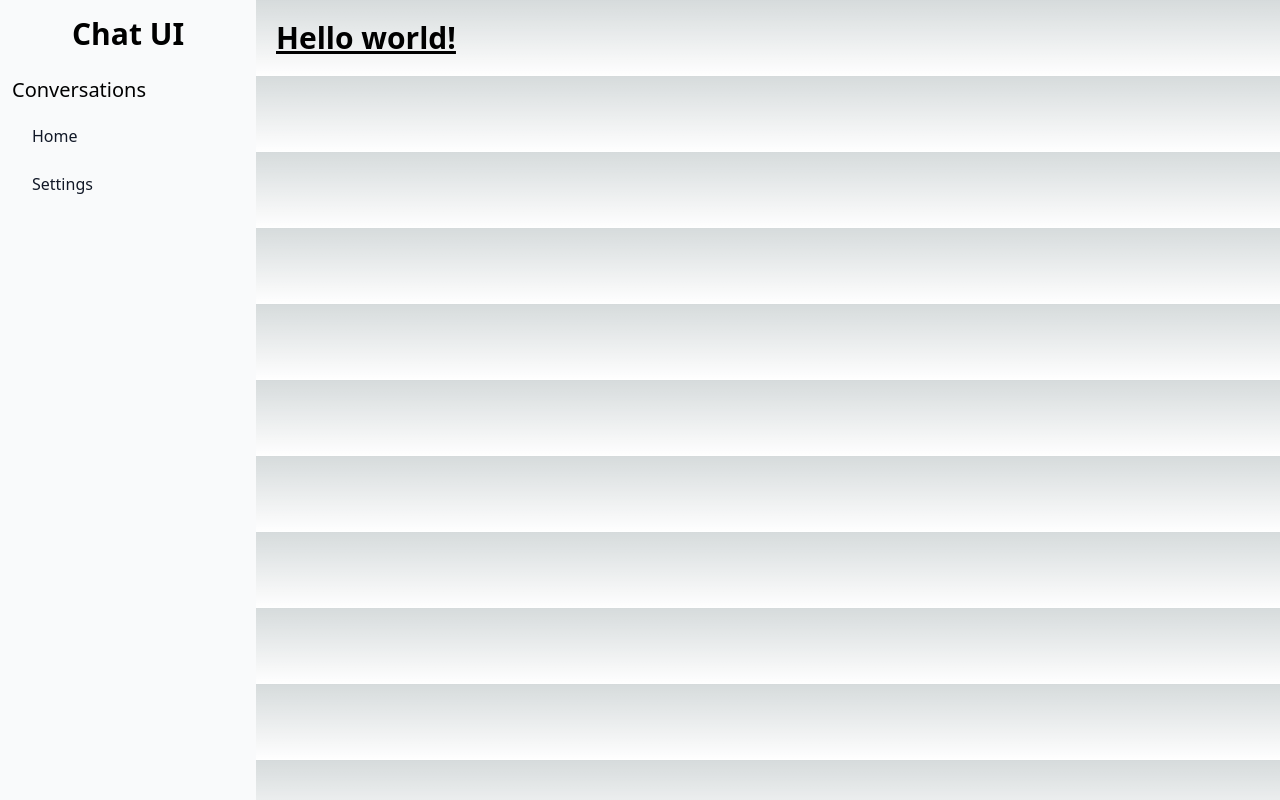
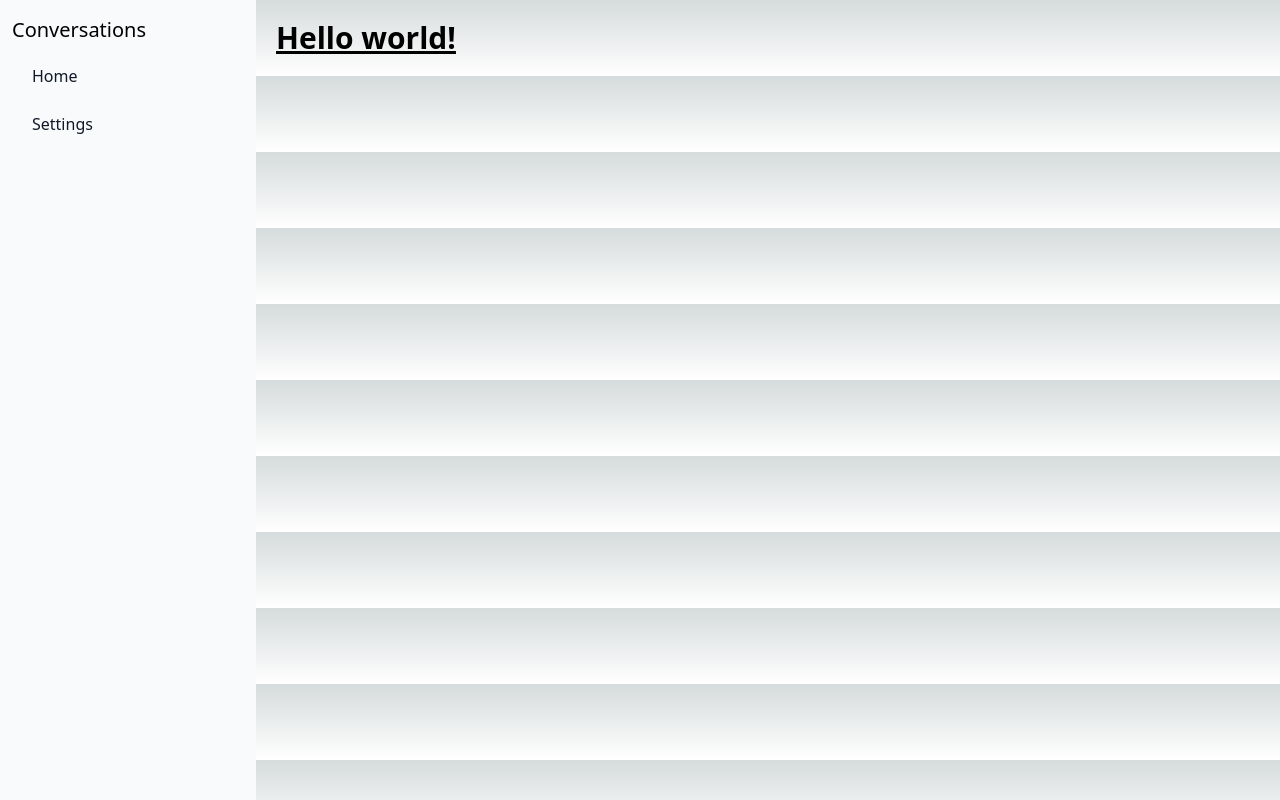
Before and after one commit to JohnPevien/chat-UI, a Next.js app: page /chat in a window 1280 px wide. Built offline with nearby package versions, Linux system fonts and the light colour scheme.

Commit message:
Update chat/layout

```diff
--- a/app/chat/layout.tsx
+++ b/app/chat/layout.tsx
@@ -15,14 +15,10 @@ export default function RootLayout({
             <body>
                 <aside
                     id="default-sidebar"
-                    className="fixed top-0 left-0 z-40 w-64 h-screen transition-transform -translate-x-full sm:translate-x-0"
+                    className="fixed top-0 left-0 z-40 h-screen w-64 -translate-x-full overflow-y-auto transition-transform sm:translate-x-0"
                     aria-label="Sidebar"
                 >
-                    <div className="h-full px-3 py-4 overflow-y-auto bg-gray-50 dark:bg-gray-800">
-                        <h1 className="mb-6 text-3xl mx-auto font-bold text-center">
-                            Chat UI
-                        </h1>
-
+                    <div className="h-full overflow-y-auto bg-gray-50 px-3 py-4 dark:bg-gray-800">
                         <div className="mb-3">
                             <h2 className="text-xl">Conversations</h2>
                         </div>
@@ -31,9 +27,9 @@ export default function RootLayout({
                                 <li>
                                     <a
                                         href="#"
-                                        className="flex items-center p-2 text-base font-normal text-gray-900 rounded-lg dark:text-white hover:bg-gray-100 dark:hover:bg-gray-700"
+                                        className="flex items-center rounded-lg p-2 text-base font-normal text-gray-900 hover:bg-gray-100 dark:text-white dark:hover:bg-gray-700"
                                     >
-                                        <span className="flex-1 ml-3 whitespace-nowrap">
+                                        <span className="ml-3 flex-1 whitespace-nowrap">
                                             Home
                                         </span>
                                         {/* <span className="inline-flex items-center justify-center px-2 ml-3 text-sm font-medium text-gray-800 bg-gray-200 rounded-full dark:bg-gray-700 dark:text-gray-300">
@@ -44,9 +40,9 @@ export default function RootLayout({
                                 <li>
                                     <a
                                         href="#"
-                                        className="flex items-center p-2 text-base font-normal text-gray-900 rounded-lg dark:text-white hover:bg-gray-100 dark:hover:bg-gray-700"
+                                        className="flex items-center rounded-lg p-2 text-base font-normal text-gray-900 hover:bg-gray-100 dark:text-white dark:hover:bg-gray-700"
                                     >
-                                        <span className="flex-1 ml-3 whitespace-nowrap">
+                                        <span className="ml-3 flex-1 whitespace-nowrap">
                                             Settings
                                         </span>
                                         {/* <span className="inline-flex items-center justify-center w-3 h-3 p-3 ml-3 text-sm font-medium text-blue-800 bg-blue-100 rounded-full dark:bg-blue-900 dark:text-blue-300">
@@ -58,7 +54,7 @@ export default function RootLayout({
                         </nav>
                     </div>
                 </aside>
-                <main className="sm:ml-64 p-5">{children}</main>
+                <main className="p-5 sm:ml-64">{children}</main>
             </body>
         </html>
     );
```
